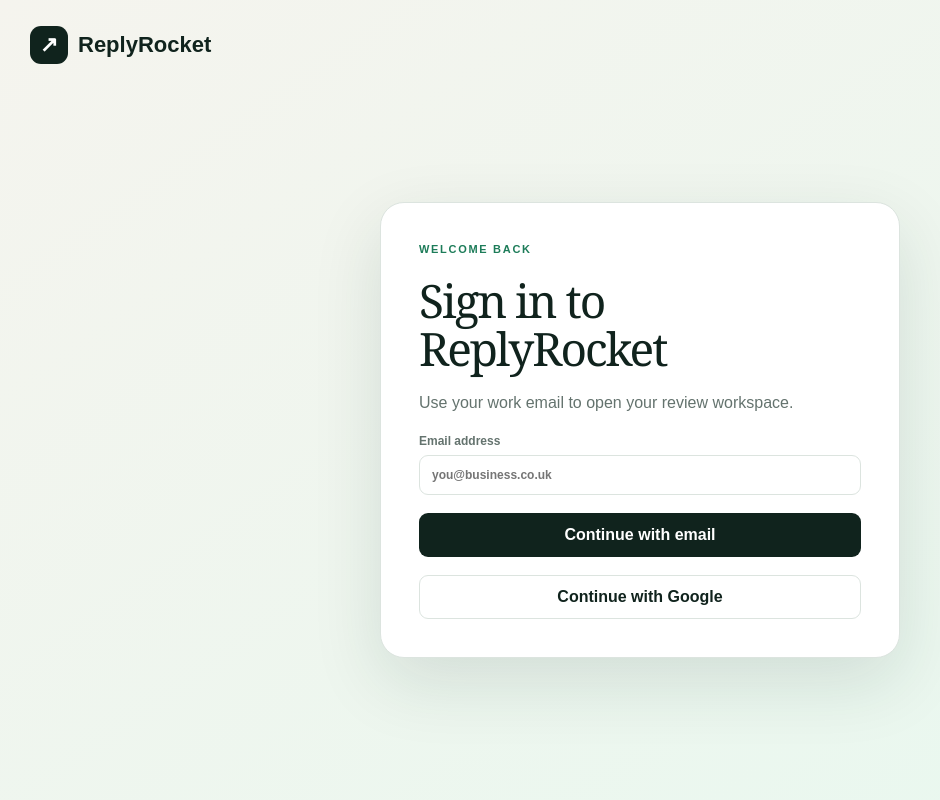
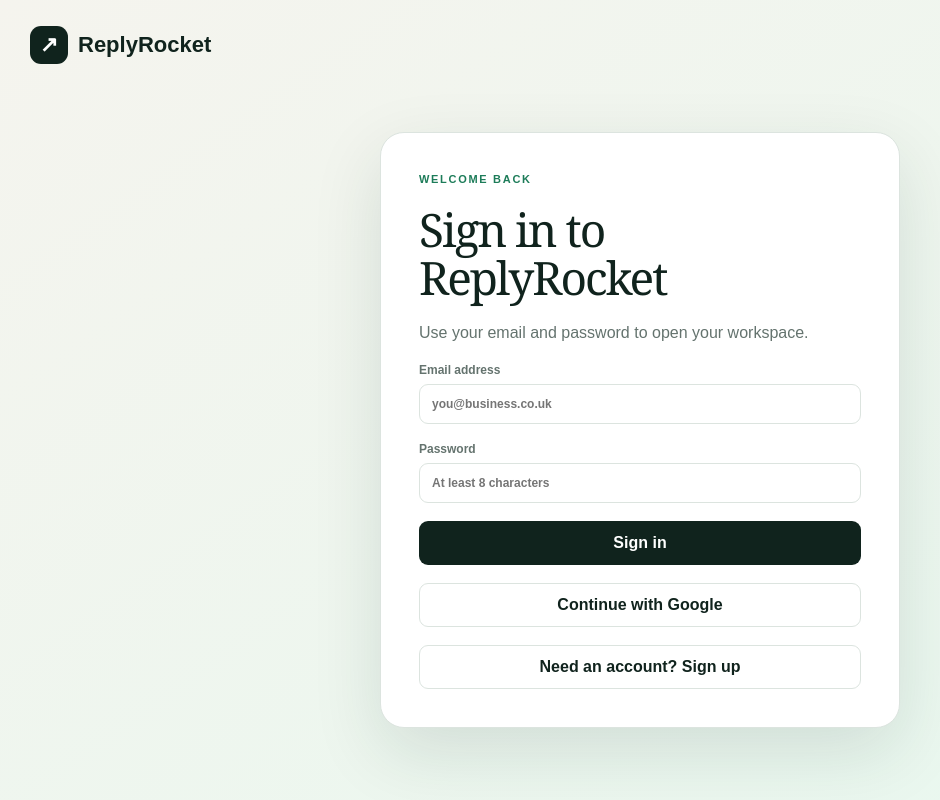
Before and after one commit to forjunkthing/Replyrocket, a Next.js app: page /login in a window 1280 px wide. Shown: the whole page, without its empty margins (0-940 px from the left). Built offline with nearby package versions, Linux system fonts and the light colour scheme.

Commit message:
Replace demo login with Supabase authentication

```diff
--- a/app/login/page.js
+++ b/app/login/page.js
@@ -1,22 +1,64 @@
 'use client';
 import {useState} from 'react';
+import {getSupabase} from '../../lib/supabase';
 import styles from '../auth.module.css';
 
 export default function LoginPage(){
   const[email,setEmail]=useState('');
-  const[sent,setSent]=useState(false);
-  function submit(event){
+  const[password,setPassword]=useState('');
+  const[mode,setMode]=useState('signin');
+  const[loading,setLoading]=useState(false);
+  const[message,setMessage]=useState('');
+
+  async function submit(event){
     event.preventDefault();
-    window.localStorage.setItem('replyrocket-user',JSON.stringify({email,mode:'demo'}));
-    setSent(true);
+    setLoading(true);
+    setMessage('');
+    try{
+      const supabase=getSupabase();
+      const result=mode==='signup'
+        ? await supabase.auth.signUp({email,password,options:{emailRedirectTo:`${window.location.origin}/onboarding`}})
+        : await supabase.auth.signInWithPassword({email,password});
+      if(result.error)throw result.error;
+      if(mode==='signup'&&!result.data.session){
+        setMessage('Check your email to confirm your account, then sign in.');
+      }else{
+        window.location.assign('/onboarding');
+      }
+    }catch(error){
+      setMessage(error.message||'Unable to authenticate.');
+    }finally{
+      setLoading(false);
+    }
   }
+
+  async function continueWithGoogle(){
+    setLoading(true);
+    setMessage('');
+    try{
+      const supabase=getSupabase();
+      const{error}=await supabase.auth.signInWithOAuth({provider:'google',options:{redirectTo:`${window.location.origin}/onboarding`}});
+      if(error)throw error;
+    }catch(error){
+      setMessage(error.message||'Unable to start Google sign-in.');
+      setLoading(false);
+    }
+  }
+
   return <main className={styles.page}>
     <a className={styles.brand} href="/"><span>↗</span>ReplyRocket</a>
     <section className={styles.card}>
-      <p className={styles.eyebrow}>WELCOME BACK</p>
-      <h1>Sign in to ReplyRocket</h1>
-      <p>Use your work email to open your review workspace.</p>
-      {sent?<div className={styles.success}><strong>Demo account ready</strong><p>Authentication is running in demo mode until Supabase is connected.</p><a className={styles.button} href="/onboarding">Continue</a></div>:<form onSubmit={submit} className={styles.card} style={{padding:0,border:0,boxShadow:'none'}}><label className={styles.label}>Email address<input className={styles.input} type="email" required value={email} onChange={event=>setEmail(event.target.value)} placeholder="you@business.co.uk"/></label><button className={styles.button}>Continue with email</button><button type="button" className={styles.secondary} onClick={()=>{window.localStorage.setItem('replyrocket-user',JSON.stringify({email:'google-demo@replyrocket.app',mode:'demo'}));window.location.assign('/onboarding')}}>Continue with Google</button></form>}
+      <p className={styles.eyebrow}>{mode==='signin'?'WELCOME BACK':'CREATE YOUR ACCOUNT'}</p>
+      <h1>{mode==='signin'?'Sign in to ReplyRocket':'Start using ReplyRocket'}</h1>
+      <p>{mode==='signin'?'Use your email and password to open your workspace.':'Create an account to save your workspace securely.'}</p>
+      <form onSubmit={submit} className={styles.card} style={{padding:0,border:0,boxShadow:'none'}}>
+        <label className={styles.label}>Email address<input className={styles.input} type="email" required value={email} onChange={event=>setEmail(event.target.value)} placeholder="you@business.co.uk"/></label>
+        <label className={styles.label}>Password<input className={styles.input} type="password" minLength="8" required value={password} onChange={event=>setPassword(event.target.value)} placeholder="At least 8 characters"/></label>
+        <button className={styles.button} disabled={loading}>{loading?'Please wait…':mode==='signin'?'Sign in':'Create account'}</button>
+        <button type="button" className={styles.secondary} disabled={loading} onClick={continueWithGoogle}>Continue with Google</button>
+        <button type="button" className={styles.secondary} onClick={()=>{setMode(mode==='signin'?'signup':'signin');setMessage('')}}>{mode==='signin'?'Need an account? Sign up':'Already registered? Sign in'}</button>
+        {message&&<p>{message}</p>}
+      </form>
     </section>
   </main>;
 }
```
